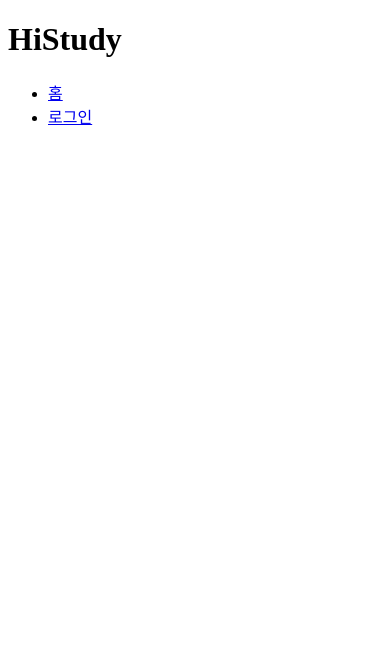
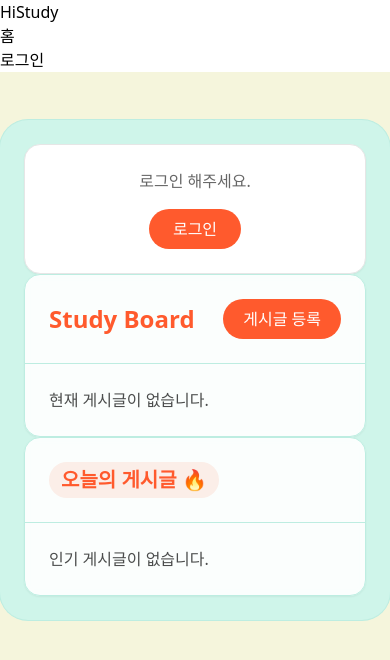
Before and after one commit to Son-Yeonseo/IBM_RedHat_react_mini, a React (Create React App) app: page / in a window 390 px wide. Shown: the top 660 px of the page. Built offline with nearby package versions, Linux system fonts and the light colour scheme.

Commit message:
gh home css

```diff
--- a/package.json
+++ b/package.json
@@ -11,6 +11,7 @@
     "react-dom": "^19.1.1",
     "react-router-dom": "^7.8.1",
     "react-scripts": "5.0.1",
+    "update": "^0.7.4",
     "uuid4": "^2.0.3",
     "web-vitals": "^2.1.4"
   },
@@ -37,5 +38,8 @@
       "last 1 firefox version",
       "last 1 safari version"
     ]
+  },
+  "devDependencies": {
+    "tailwindcss": "^3.4.10"
   }
 }
--- a/src/components/Home.jsx
+++ b/src/components/Home.jsx
@@ -3,10 +3,149 @@ import { Link, useNavigate } from 'react-router-dom';
 import { UserContext } from './UserProvider'; // Context 사용하도록 수정
 
 const Home = () => {
+    // Context에서 전역 상태 가져오기
+    const { currUser, setCurrUser, posts, users } = useContext(UserContext);
+    const navigate = useNavigate();
+
+    // localStorage에서 데이터를 직접 가져오는 대신 Context 사용하도록 수정
+    // useEffect는 UserProvider에서 이미 처리하므로 제거
+
+    // 좋아요 계산 로직 수정 - post.likes -> post.postLikes로 통일
+    const maxLikes = posts.length > 0 ?
+        Math.max(...posts.map(post => Number(post.postLikes) || 0))
+        : 0;
+
+    // 게시글 분류 - likes -> postLikes로 수정
+    const popularPosts = posts.filter(post => (Number(post.postLikes) || 0) === maxLikes);
+    const restPosts = posts.filter(post => (Number(post.postLikes) || 0) !== maxLikes);
+
+    // 받은 좋아요 수 집계 - user.nickname -> user.userNickname, likes -> postLikes로 수정
+    const receivedLikes = useMemo(() => {
+        if (!currUser) return 0;
+        return posts.filter(post => post.user?.userNickname === currUser.userNickname)
+                   .reduce((sum, post) => sum + (Number(post.postLikes) || 0), 0);
+    }, [currUser, posts]);
+
+    // 로그아웃 - Context의 setCurrUser 사용
+    const handleLogout = () => {
+        setCurrUser(null);
+    };
+
+    // 게시글 등록 버튼 클릭 시 - 경로 수정 및 새 게시글 ID 생성
+    const handlePostSubmit = () => {
+        if (!currUser) {
+            alert("로그인이 필요한 기능입니다. 로그인 창으로 이동합니다.");
+            navigate("/login");
+            return;
+        }
+        // 새 게시글 작성을 위해 'new' ID 사용
+        navigate("/addpost");
+    }
+
     return (
-        <div>
+      <main className="min-h-screen bg-[#F5F5DC] text-black pt-12 md:pt-16">
+  <div className="mx-auto max-w-5xl p-6 md:grid md:grid-cols-3 md:gap-6 rounded-[28px] bg-[#CFF5EA] ring-1 ring-[#BDEDE1]">
+<section className="md:col-span-1 md:col-start-3 md:row-start-1 rounded-2xl border border-[#E6E6E6] bg-white shadow-sm">      <div className="p-6">
+        {!currUser ? (
+          <div className="space-y-4 text-center">
+            <p className="text-black/60">로그인 해주세요.</p>
+            <button
+              onClick={() => navigate("/login")}
+              className="rounded-full bg-[#FF5A2D] px-6 py-2 text-white transition hover:bg-[#ff6f4a] focus:outline-none focus-visible:ring-2 focus-visible:ring-[#FF5A2D]/60"
+            >
+              로그인
+            </button>
+          </div>
+        ) : (
+          <div className="flex flex-col gap-4">
+            <div className="space-y-1">
+              <p className="text-lg font-semibold">{currUser.userNickname}님</p>
+              <p className="text-sm text-black/70">환영합니다.</p>
+            </div>
+            <div className="flex items-center justify-between">
+              <div className="rounded-xl border border-[#23A491]/40 bg-[#23A491]/5 px-4 py-2">
+                <p className="text-xs font-bold tracking-wide text-[#FF5A2D]">Likes</p>
+                <p className="text-base font-semibold">{receivedLikes}</p>
+              </div>
+              <button
+                onClick={handleLogout}
+                className="rounded-full bg-[#FF5A2D] px-4 py-2 text-white transition hover:bg-[#ff6f4a] focus:outline-none focus-visible:ring-2 focus-visible:ring-[#FF5A2D]/60"
+              >
+                로그아웃
+              </button>
+            </div>
+          </div>
+        )}
+      </div>
+    </section>
 
-        </div>
+  <section className="md:col-span-2 md:col-start-1 md:row-span-2 rounded-2xl border border-[#BDEDE1] bg-white/90 shadow-sm backdrop-blur-sm">
+      <div className="flex items-center justify-between border-b border-[#BDEDE1] p-6">
+        <h2 className="text-2xl font-extrabold text-[#FF5A2D]">Study Board</h2>
+        <button
+          onClick={handlePostSubmit}
+          className="rounded-full bg-[#FF5A2D] px-5 py-2 text-white transition hover:bg-[#ff6f4a] focus:outline-none focus-visible:ring-2 focus-visible:ring-[#FF5A2D]/60"
+        >
+          게시글 등록
+        </button>
+      </div>
+
+      {posts.length === 0 ? (
+        <p className="p-6 text-black/70">현재 게시글이 없습니다.</p>
+      ) : (
+        <ul className="divide-y divide-[#EAEAEA]">
+          {restPosts.map((post) => (
+            <li key={post.postId} className="px-6">
+              <Link
+                to={`/post/${post.postId}`}
+                className="group block rounded-xl p-5 transition-colors hover:bg-[#23A491]/10"
+              >
+                <p className="font-semibold">{post.title}</p>
+                <p className="mt-1 text-sm text-black/70">
+                  {post.user?.userNickname}
+                  <span className="mx-2 text-[#23A491]">•</span>
+                  {post.postLikes}개 좋아요
+                </p>
+              </Link>
+            </li>
+          ))}
+        </ul>
+      )}
+    </section>
+
+ <section className="md:col-span-1 md:col-start-3 md:row-start-2 rounded-2xl border border-[#BDEDE1] bg-white/90 shadow-sm backdrop-blur-sm">
+      <div className="border-b border-[#BDEDE1] p-6">
+        <h2 className="inline-flex items-center gap-2 rounded-full bg-[#FF5A2D]/10 px-3 py-1 text-xl font-bold text-[#FF5A2D]">
+          오늘의 게시글 🔥
+        </h2>
+      </div>
+
+      {popularPosts.length === 0 ? (
+        <p className="p-6 text-black/70">인기 게시글이 없습니다.</p>
+      ) : (
+        <ul className="divide-y divide-[#EAEAEA]">
+          {popularPosts.map((post) => (
+            <li key={post.postId}>
+              <Link
+                to={`/post/${post.postId}`}
+                className="block p-5 transition-colors hover:bg-[#23A491]/10"
+              >
+                <p className="font-semibold group-hover:underline">{post.title}</p>
+                <p className="mt-1 text-sm text-black/70">
+                  {post.user?.userNickname}
+                  <span className="mx-2 text-[#23A491]">/</span>
+                  {Number(post.postLikes) || 0}개 좋아요
+                </p>
+              </Link>
+            </li>
+          ))}
+        </ul>
+      )}
+    </section>
+  </div>
+</main>
+
+
     );
 };
 
--- /dev/null
+++ b/src/index.css
@@ -0,0 +1,3 @@
+@tailwind base;
+@tailwind components;
+@tailwind utilities;
--- a/src/index.js
+++ b/src/index.js
@@ -2,6 +2,7 @@ import React from 'react';
 import ReactDOM from 'react-dom/client';
 import { UserProvider } from './components/UserProvider'; // UserProvider 사용하도록 수정
 import reportWebVitals from './reportWebVitals';
+import './index.css'
 
 const root = ReactDOM.createRoot(document.getElementById('root'));
 root.render(
--- /dev/null
+++ b/tailwind.config.js
@@ -0,0 +1,16 @@
+/** @type {import('tailwindcss').Config} */
+module.exports = {
+  content: ["./src/**/*.{js,jsx,ts,tsx}"],
+  theme: {
+    extend: {
+      colors:{
+        'custom-bg': '#FFFAE9',
+        'custom-div':'#C4F5DF',
+        'custom-b-btn' : '#5ABBEC',
+        'custom-r-btn' : '#FF5A2D',
+        'custom-line-col':'#23A491',
+      }
+    },
+  },
+  plugins: [],
+};
```
Also changed, not shown: 1 other file (tests, documents, lock files or other folders).
